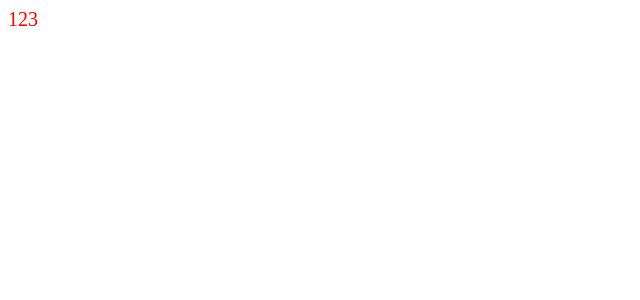
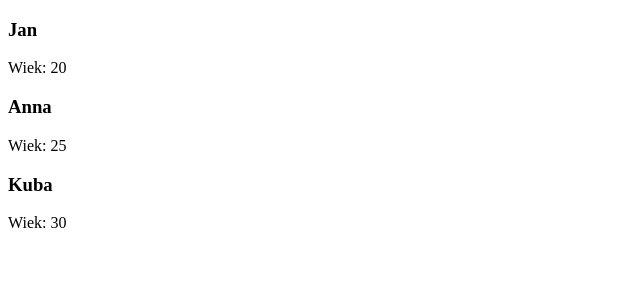
Before and after one commit to Skiperpol/react-master-roadmap, a React (Vite) app in the folder react-and-ecosystem/jsx-drills/playground/: page / in a window 1280 px wide. Shown: the top 300 px of the page, without its empty margins (0-640 px from the left). Built offline with nearby package versions, Linux system fonts and the light colour scheme.

Commit message:
feat(04-fragments-and-root): add solution for 03-nesting-and-map

```diff
--- /dev/null
+++ b/react-and-ecosystem/jsx-drills/playground/src/exercises/04-fragments-and-root/03-nesting-and-map/solution/App.tsx
@@ -0,0 +1,21 @@
+import React from "react";
+
+const data = [
+  { id: 1, name: "Jan", age: 20 },
+  { id: 2, name: "Anna", age: 25 },
+  { id: 3, name: "Kuba", age: 30 },
+];
+
+const App = () => {
+  return (
+    <div>
+      {data.map((item) => (
+        <React.Fragment key={item.id}>
+          <h3>{item.name}</h3>
+          <p>Wiek: {item.age}</p>
+        </React.Fragment>
+      ))}
+    </div>
+  );
+};
+export default App;
--- a/react-and-ecosystem/jsx-drills/playground/src/main.tsx
+++ b/react-and-ecosystem/jsx-drills/playground/src/main.tsx
@@ -1,6 +1,6 @@
 import { StrictMode } from 'react'
 import { createRoot } from 'react-dom/client'
-import App from './exercises/03-attributes-and-styles/02-inline-style-object/solution/App'
+import App from './exercises/04-fragments-and-root/03-nesting-and-map/solution/App'
 
 createRoot(document.getElementById('root')!).render(
   <StrictMode>
```
